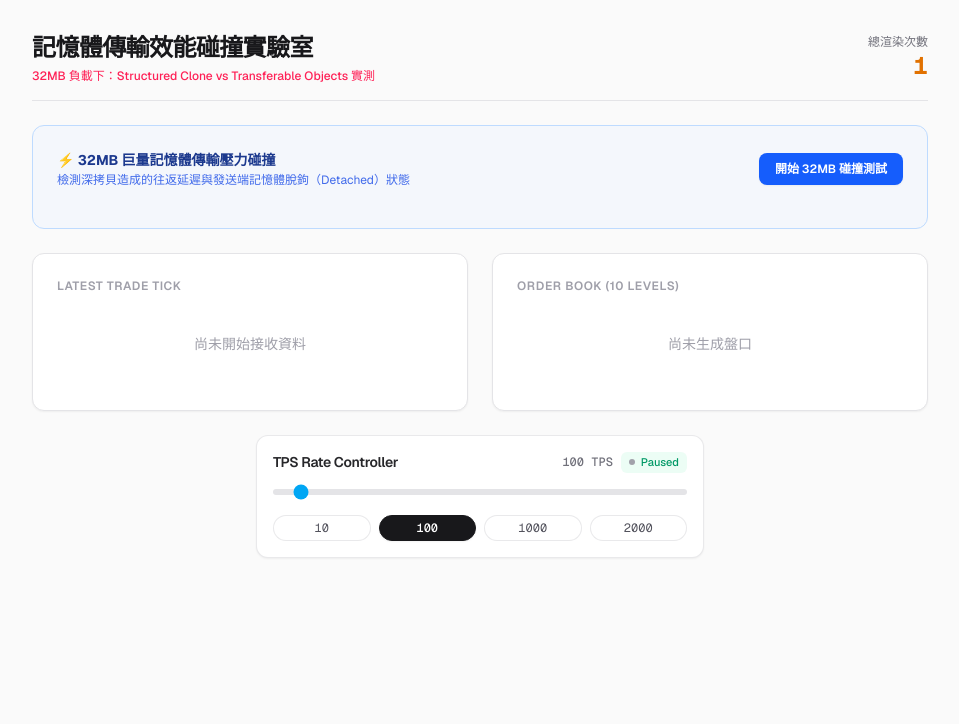
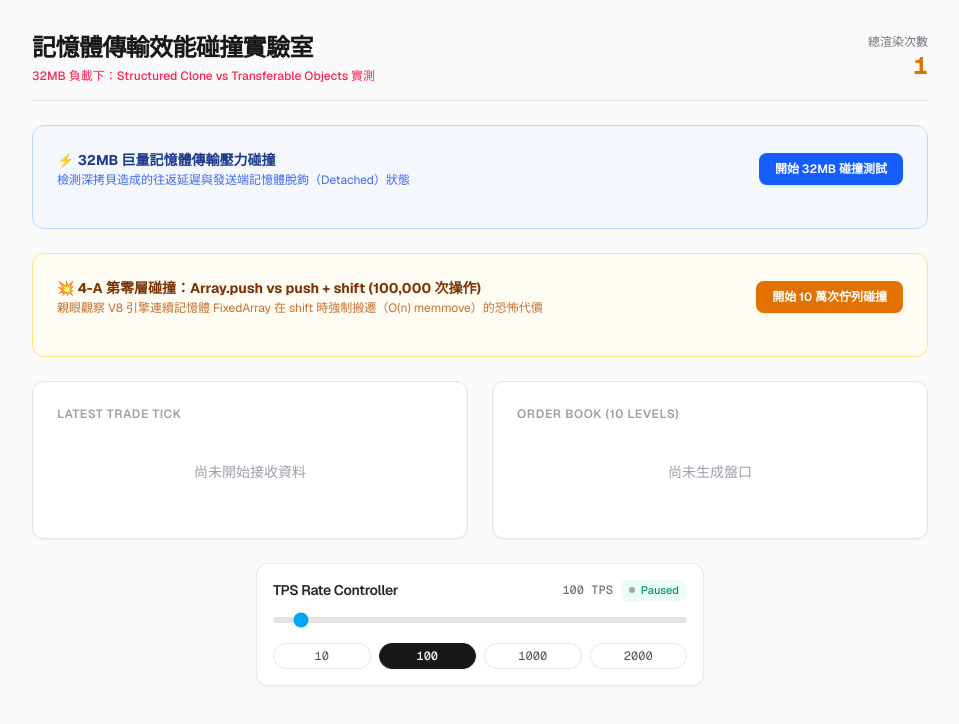
Before and after one commit to bryan9411/quantum-pulse, a Next.js app: page / in a window 1280 px wide. Shown: the top 724 px of the page, without its empty margins (160-1119 px from the left). Built offline with nearby package versions, Linux system fonts and the light colour scheme.

Commit message:
test: 實作驗證 Array push 與 Array push + shift 效能差異與測試

```diff
--- a/app/page.tsx
+++ b/app/page.tsx
@@ -5,6 +5,7 @@ import { MockDataSource } from '@/lib/mock-data-source'
 import type { TradeTick, OrderBookDepth } from '@/lib/type'
 import { TpsController } from '@/components/tps-controller'
 import { runBenchmark, type BenchmarkResult } from '@/lib/benchmark-runner'
+import { runQueueBenchmark, type QueueBenchmarkResult } from '@/lib/queue-benchmark'
 
 export default function NaivePage() {
   const [currentTick, setCurrentTick] = useState<TradeTick | null>(null)
@@ -13,6 +14,9 @@ export default function NaivePage() {
   const [isRunning, setIsRunning] = useState(false)
   const [benchmarking, setBenchmarking] = useState(false)
   const [benchResults, setBenchResults] = useState<BenchmarkResult[]>([])
+
+  const [queueBenchmarking, setQueueBenchmarking] = useState(false)
+  const [queueBenchResult, setQueueBenchResult] = useState<QueueBenchmarkResult | null>(null)
 
   const renderCountRef = useRef(0)
   renderCountRef.current++
@@ -79,6 +83,16 @@ export default function NaivePage() {
     }
   }
 
+  const handleRunQueueBenchmark = () => {
+    setQueueBenchmarking(true)
+    setTimeout(() => {
+      const res = runQueueBenchmark(100000)
+
+      setQueueBenchResult(res)
+      setQueueBenchmarking(false)
+    }, 50)
+  }
+
   return (
     <div className='min-h-screen bg-zinc-50 p-8 font-sans text-zinc-900 dark:bg-black dark:text-zinc-100'>
       <div className='mx-auto max-w-4xl space-y-6'>
@@ -94,7 +108,7 @@ export default function NaivePage() {
           </div>
           <div className='text-right'>
             <div className='font-mono text-xs text-zinc-500'>總渲染次數</div>
-            <div className='font-mono text-2xl font-bold text-amber-600 dark:text-amber-400'>
+            <div suppressHydrationWarning className='font-mono text-2xl font-bold text-amber-600 dark:text-amber-400'>
               {renderCountRef.current.toLocaleString()}
             </div>
           </div>
@@ -142,6 +156,54 @@ export default function NaivePage() {
                   </div>
                 </div>
               ))}
+            </div>
+          )}
+        </div>
+
+        {/* 4-A 佇列記憶體位移碰撞測試卡片 */}
+        <div className='rounded-xl border border-amber-200 bg-amber-50/50 p-6 dark:border-amber-900/50 dark:bg-amber-950/20'>
+          <div className='flex items-center justify-between mb-4'>
+            <div>
+              <h2 className='text-sm font-bold text-amber-900 dark:text-amber-300'>
+                💥 4-A 第零層碰撞：Array.push vs push + shift (100,000 次操作)
+              </h2>
+              <p className='text-xs text-amber-700/80 dark:text-amber-400/80 mt-0.5'>
+                親眼觀察 V8 引擎連續記憶體 FixedArray 在 shift 時強制搬遷（O(n) memmove）的恐怖代價
+              </p>
+            </div>
+            <button
+              onClick={handleRunQueueBenchmark}
+              disabled={queueBenchmarking}
+              className='px-4 py-2 text-xs font-semibold rounded-lg bg-amber-600 text-white hover:bg-amber-700 transition disabled:opacity-50 cursor-pointer shadow-xs'
+            >
+              {queueBenchmarking ? '計算中（主執行緒卡頓中）...' : '開始 10 萬次佇列碰撞'}
+            </button>
+          </div>
+
+          {queueBenchResult && (
+            <div className='grid grid-cols-1 md:grid-cols-3 gap-4 mt-4 font-mono text-xs'>
+              <div className='p-4 rounded-lg border border-emerald-300 bg-emerald-50/60 dark:border-emerald-900/50 dark:bg-emerald-950/20 text-emerald-950 dark:text-emerald-200'>
+                <div className='font-bold text-sm'>純 push</div>
+                <div className='mt-2 text-base font-extrabold'>
+                  {queueBenchResult.pushOnlyTimeMs} ms
+                </div>
+                <div className='text-[11px] opacity-75'>時間複雜度 O(1)，記憶體直接追加</div>
+              </div>
+
+              <div className='p-4 rounded-lg border border-rose-300 bg-rose-50/60 dark:border-rose-900/50 dark:bg-rose-950/20 text-rose-950 dark:text-rose-200'>
+                <div className='font-bold text-sm'>push + shift</div>
+                <div className='mt-2 text-base font-extrabold'>
+                  {queueBenchResult.pushAndShiftTimeMs} ms
+                </div>
+                <div className='text-[11px] opacity-75'>時間複雜度 O(n)，20,000 個元素集體位移</div>
+              </div>
+
+              <div className='p-4 rounded-lg border border-purple-300 bg-purple-50/60 dark:border-purple-900/50 dark:bg-purple-950/20 text-purple-950 dark:text-purple-200 flex flex-col justify-center'>
+                <div className='font-bold text-sm'>效能崩潰倍率</div>
+                <div className='mt-1 text-2xl font-black text-rose-600 dark:text-rose-400'>
+                  慢了 {queueBenchResult.slowdownFactor} 倍！
+                </div>
+              </div>
             </div>
           )}
         </div>
--- /dev/null
+++ b/lib/queue-benchmark.ts
@@ -0,0 +1,43 @@
+export interface QueueBenchmarkResult {
+  operationCount: number
+  pushOnlyTimeMs: number
+  pushAndShiftTimeMs: number
+  slowdownFactor: number
+}
+
+/**
+ * 比較純 push 與 push + shift 的效能落差
+ */
+export const runQueueBenchmark = (count = 100000): QueueBenchmarkResult => {
+  // 純 push 方式
+  const pushArray: number[] = []
+  const startPush = performance.now()
+
+  for (let i = 0; i < count; i++) {
+    pushArray.push(i)
+  }
+
+  const pushOnlyTimeMs = performance.now() - startPush
+
+  // ：push 加上 shift（保持佇列大小在 20,000）
+  const queue: number[] = []
+  const WINDOW_SIZE = 20000
+  const startShift = performance.now()
+
+  for (let i = 0; i < count; i++) {
+    queue.push(i)
+
+    if (queue.length > WINDOW_SIZE) {
+      queue.shift()
+    }
+  }
+
+  const pushAndShiftTimeMs = performance.now() - startShift
+
+  return {
+    operationCount: count,
+    pushOnlyTimeMs: Number(pushOnlyTimeMs.toFixed(2)),
+    pushAndShiftTimeMs: Number(pushAndShiftTimeMs.toFixed(2)),
+    slowdownFactor: Number((pushAndShiftTimeMs / Math.max(pushOnlyTimeMs, 0.01)).toFixed(1))
+  }
+}
```
